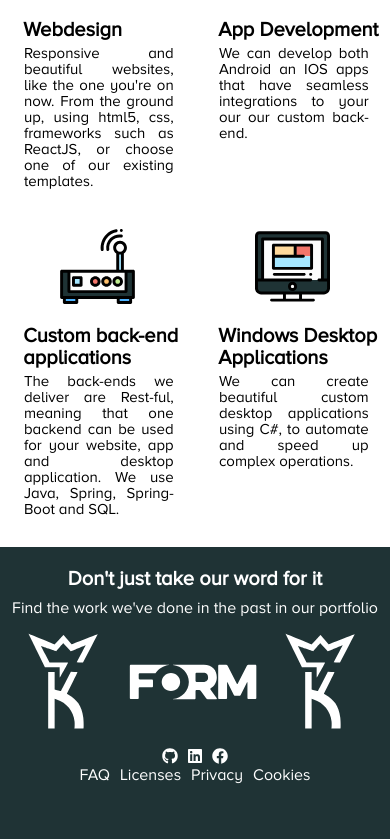
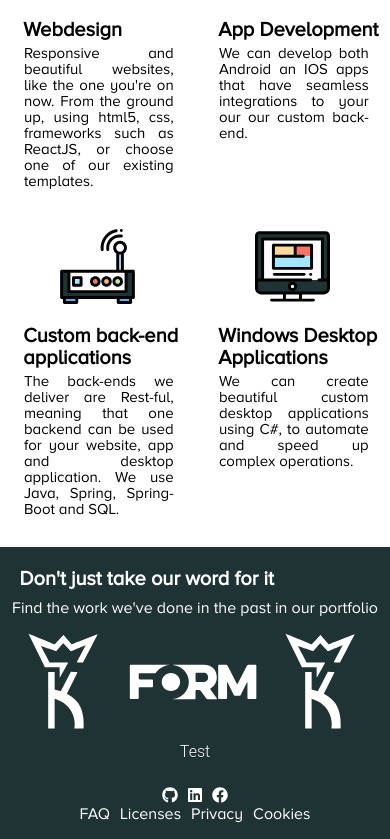
Before and after one commit to ASRRtechnologies/asrr-react, a React (Create React App) app: page / in a window 390 px wide. Shown: the part 1005-1844 px from the top of the page. Before the commit the page ends 1805 px from the top, so only its background shows below. Built offline with nearby package versions, Linux system fonts and the light colour scheme.

Commit message:
added some beginnings for a responsive button and switched router to a switch
Signed-off-by: Amar97 <amarramdas97@gmail.com>

```diff
--- a/src/App.css
+++ b/src/App.css
@@ -25,10 +25,38 @@
     padding-top: 1em;
     margin-left: 5%;
     margin-top: 0;
+    display: inline-block;
 }
 
 a {
     color: inherit;
+}
+
+a.rounded {
+    display: inline-block;
+    padding: 0.3em 1.2em;
+    margin: 0 0.1em 0.1em 0;
+    border: 0.16em solid rgba(255, 255, 255, 0);
+    border-radius: 2em;
+    box-sizing: border-box;
+    text-decoration: none;
+    font-family: 'Roboto', sans-serif;
+    font-weight: 300;
+    color: #FFFFFF;
+    text-shadow: 0 0.04em 0.04em rgba(0, 0, 0, 0.35);
+    text-align: center;
+    transition: all 0.2s;
+}
+
+a.rounded:hover {
+    border-color: rgba(255, 255, 255, 1);
+}
+
+@media all and (max-width: 30em) {
+    a.rounded {
+        display: block;
+        margin: 0.2em auto;
+    }
 }
 
 
@@ -401,8 +429,8 @@
 @media screen and (max-width: 900px) {
     h2 {
         text-align: left;
+        padding-left: 5%;
     }
-
 
     #landing-text {
         float: none;
--- a/src/App.js
+++ b/src/App.js
@@ -1,5 +1,5 @@
 import React, {Component} from 'react';
-import {Link, Route} from 'react-router-dom';
+import {Link, Route, Switch} from 'react-router-dom';
 import Fade from 'react-reveal/Fade';
 
 
@@ -120,11 +120,13 @@
 					</header>
 				</div>
 
-				<Route path="/" exact component={Homepage}/>
-				<Route path="/portfolio" component={Portfolio}/>
-				<Route path="/about" component={About}/>
-				<Route path="/careers" component={Careers}/>
-				<Route path="/contact" component={Contact}/>
+				<Switch>
+					<Route path="/" exact component={Homepage}/>
+					<Route path="/portfolio" component={Portfolio}/>
+					<Route path="/about" component={About}/>
+					<Route path="/careers" component={Careers}/>
+					<Route path="/contact" component={Contact}/>
+				</Switch>
 
 				<Fade bottom>
 					<Footer/>
--- a/src/Components/Clients.js
+++ b/src/Components/Clients.js
@@ -16,7 +16,7 @@
 					</div>
 				</div>
 				<div>
-
+					<a className="rounded">Test</a>
 				</div>
 			</div>
 		);
```
